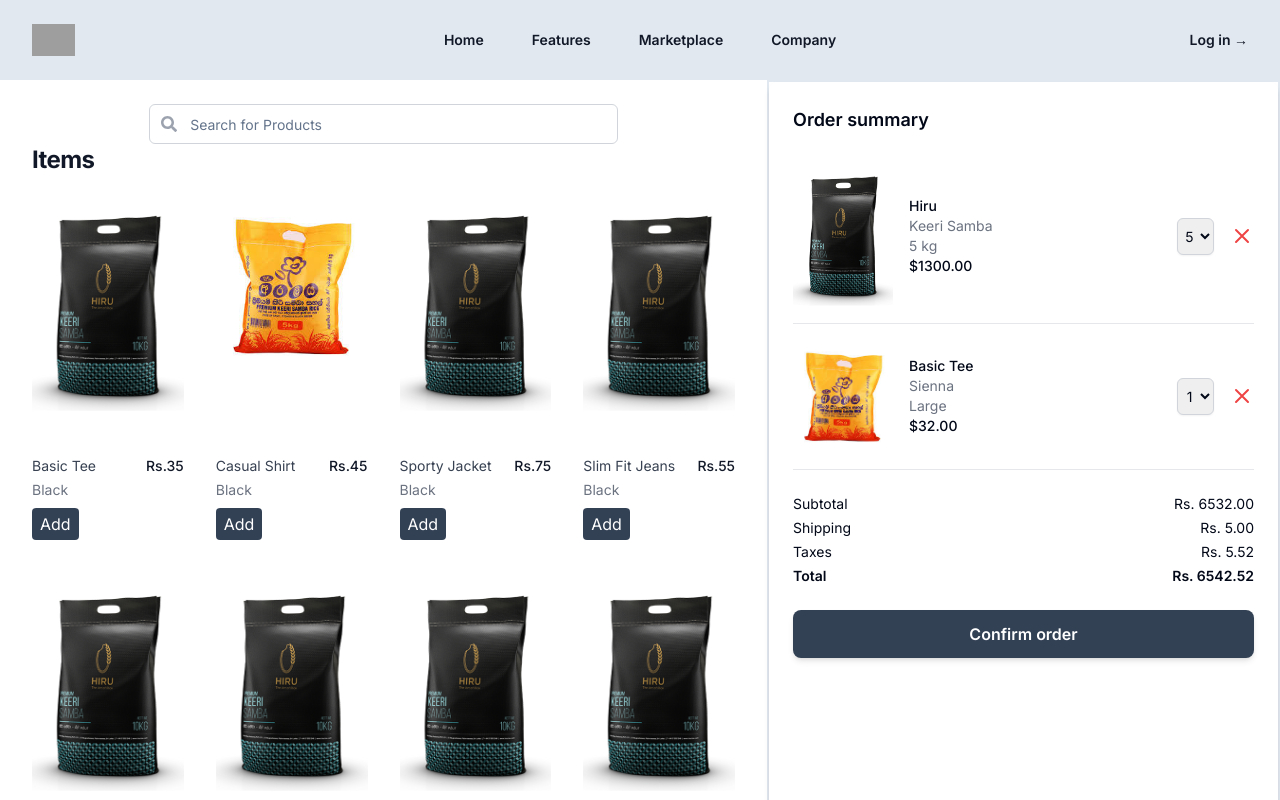
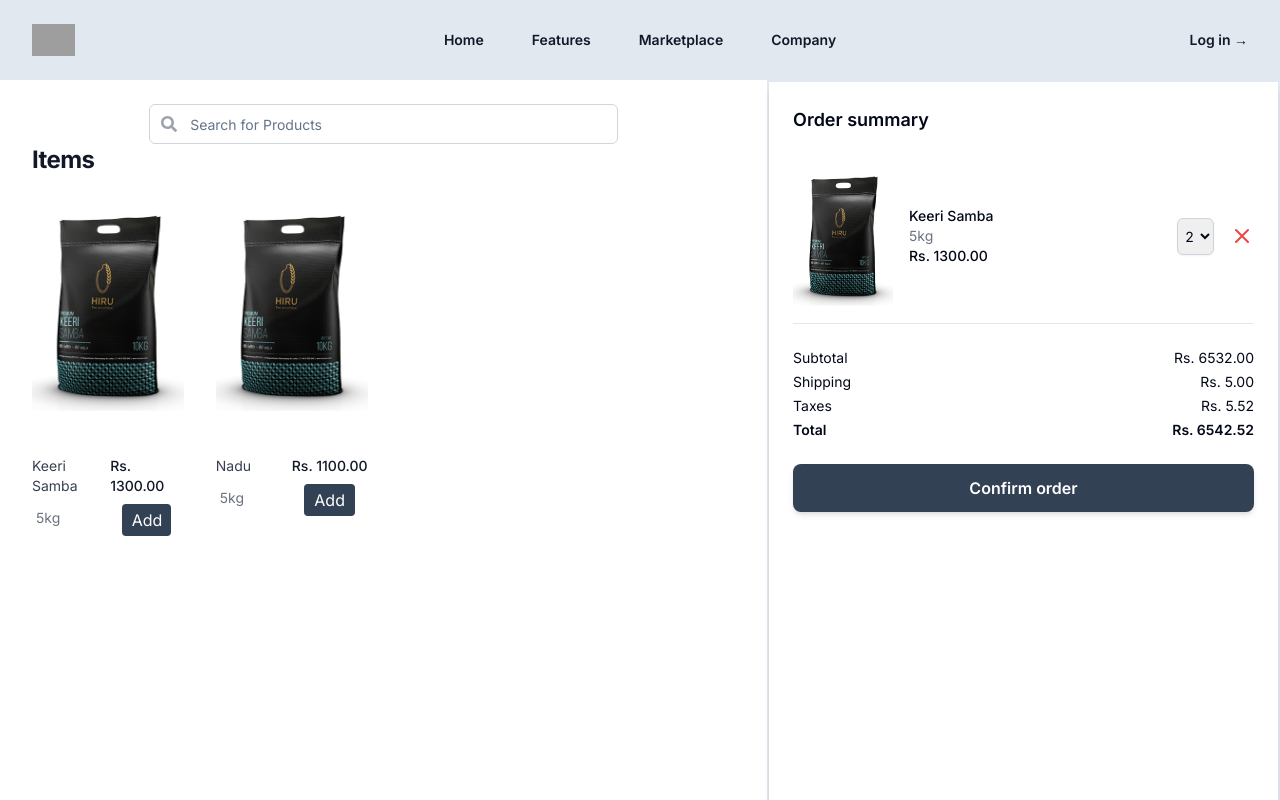
Before and after one commit to dinalUdagedara/Retail-POS, a Next.js app: page / in a window 1280 px wide. Shown: the top 800 px of the page. Built offline with nearby package versions, Linux system fonts and the light colour scheme; grey boxes are pictures that could not be loaded.

Commit message:
update: Updated with the zustand state management

```diff
--- a/components/invoice-dashboard/bill/bill.tsx
+++ b/components/invoice-dashboard/bill/bill.tsx
@@ -1,20 +1,10 @@
 // components/OrderSummary.tsx
 
-import React from 'react';
-import Image from 'next/image';
-
-interface OrderItem {
-  id: number;
-  name: string;
-  color: string;
-  size: string;
-  price: number;
-  quantity: number;
-  image: string;
-}
+import React from "react";
+import Image from "next/image";
+import { useStore } from "@/store/state";
 
 interface OrderSummaryProps {
-  items: OrderItem[];
   subtotal: number;
   shipping: number;
   taxes: number;
@@ -23,30 +13,27 @@ interface OrderSummaryProps {
 }
 
 const OrderSummary: React.FC<OrderSummaryProps> = ({
-  items,
   subtotal,
   shipping,
   taxes,
   total,
   onConfirm,
 }) => {
+  const billedItems = useStore((state) => state.billedItems);
+
   return (
     <div className="p-6 bg-white rounded-lg shadow-md w-full h-screen">
       <h2 className="text-lg font-semibold mb-4">Order summary</h2>
-      {items.map((item) => (
-        <div key={item.id} className="flex items-center justify-between border-b border-gray-200 py-4">
-
-          <Image
-            src={item.image}
-            alt={item.name}
-            width={100}
-            height={100}
-          />
+      {billedItems.map((item) => (
+        <div
+          key={item.id}
+          className="flex items-center justify-between border-b border-gray-200 py-4"
+        >
+          <Image src={item.imageURL} alt={item.name} width={100} height={100} />
           <div className="flex-1 ml-4">
             <h3 className="text-sm font-medium">{item.name}</h3>
-            <p className="text-sm text-gray-500">{item.color}</p>
             <p className="text-sm text-gray-500">{item.size}</p>
-            <p className="text-sm font-medium">${item.price.toFixed(2)}</p>
+            <p className="text-sm font-medium">Rs. {item.price.toFixed(2)}</p>
           </div>
           <div className="flex items-center">
             <select
@@ -68,7 +55,11 @@ const OrderSummary: React.FC<OrderSummaryProps> = ({
                 stroke="currentColor"
                 className="w-6 h-6"
               >
-                <path strokeLinecap="round" strokeLinejoin="round" d="M6 18L18 6M6 6l12 12" />
+                <path
+                  strokeLinecap="round"
+                  strokeLinejoin="round"
+                  d="M6 18L18 6M6 6l12 12"
+                />
               </svg>
             </button>
           </div>
--- a/components/invoice-dashboard/confirm-item/confirm-item.tsx
+++ b/components/invoice-dashboard/confirm-item/confirm-item.tsx
@@ -6,7 +6,7 @@ import Image from "next/image";
 
 const Confirmation = () => {
   //Zustand setup
-  const bears = useStore((state) => state.bears);
+  const selectedItem = useStore((state) => state.selectedItem);
 
   return (
     <div className=" w-full p-20 pt-2">
--- a/components/invoice-dashboard/invoice-page.tsx
+++ b/components/invoice-dashboard/invoice-page.tsx
@@ -12,7 +12,7 @@ const items = [
     size: "5 kg",
     price: 1300.0,
     quantity: 5,
-    image: "/assets/hiru.jpg",
+    imageURL: "/assets/hiru.jpg",
   },
   {
     id: 2,
@@ -21,7 +21,7 @@ const items = [
     size: "Large",
     price: 32.0,
     quantity: 1,
-    image: "/assets/araliya.jpg",
+    imageURL: "/assets/araliya.jpg",
   },
 ];
 
--- a/components/invoice-dashboard/item-list/item-list.tsx
+++ b/components/invoice-dashboard/item-list/item-list.tsx
@@ -3,104 +3,15 @@ import Image from "next/image";
 import { MouseEventHandler } from "react";
 import { Input } from "@/components/ui/input";
 import { FaSearch } from "react-icons/fa";
-const products = [
-  {
-    id: 1,
-    name: "Basic Tee",
-    href: "#",
-    imageSrc: "/assets/hiru.jpg",
-    imageAlt: "Front of men's Basic Tee in black.",
-    price: "Rs.35",
-    color: "Black",
-  },
-  {
-    id: 2,
-    name: "Casual Shirt",
-    href: "#",
-    imageSrc: "/assets/araliya.jpg",
-    imageAlt: "Front of men's Casual Shirt in black.",
-    price: "Rs.45",
-    color: "Black",
-  },
-  {
-    id: 3,
-    name: "Sporty Jacket",
-    href: "#",
-    imageSrc: "/assets/hiru.jpg",
-    imageAlt: "Front of men's Sporty Jacket in black.",
-    price: "Rs.75",
-    color: "Black",
-  },
-  {
-    id: 4,
-    name: "Slim Fit Jeans",
-    href: "#",
-    imageSrc: "/assets/hiru.jpg",
-    imageAlt: "Front of men's Slim Fit Jeans in black.",
-    price: "Rs.55",
-    color: "Black",
-  },
-  {
-    id: 5,
-    name: "Formal Trousers",
-    href: "#",
-    imageSrc: "/assets/hiru.jpg",
-    imageAlt: "Front of men's Formal Trousers in black.",
-    price: "Rs.60",
-    color: "Black",
-  },
-  {
-    id: 6,
-    name: "Classic Blazer",
-    href: "#",
-    imageSrc: "/assets/hiru.jpg",
-    imageAlt: "Front of men's Classic Blazer in black.",
-    price: "Rs.120",
-    color: "Black",
-  },
-  {
-    id: 7,
-    name: "Cotton Shorts",
-    href: "#",
-    imageSrc: "/assets/hiru.jpg",
-    imageAlt: "Front of men's Cotton Shorts in black.",
-    price: "Rs.25",
-    color: "Black",
-  },
-  {
-    id: 8,
-    name: "Polo T-shirt",
-    href: "#",
-    imageSrc: "/assets/hiru.jpg",
-    imageAlt: "Front of men's Polo T-shirt in black.",
-    price: "Rs.30",
-    color: "Black",
-  },
-  {
-    id: 9,
-    name: "Leather Belt",
-    href: "#",
-    imageSrc: "/assets/hiru.jpg",
-    imageAlt: "Front of men's Leather Belt in black.",
-    price: "Rs.40",
-    color: "Black",
-  },
-  {
-    id: 10,
-    name: "Sneakers",
-    href: "#",
-    imageSrc: "/assets/hiru.jpg",
-    imageAlt: "Front of men's Sneakers in black.",
-    price: "Rs.80",
-    color: "Black",
-  },
-];
+import { useStore } from "@/store/state";
 
 interface ItemListProps {
   onSelection: () => void;
 }
 
 const ItemList: React.FC<ItemListProps> = ({ onSelection }) => {
+  const availableItems = useStore((state) => state.availableItems);
+
   return (
     <div className="bg-white ">
       <div className="mx-auto max-w-2xl px-4 py-6 sm:px-6  lg:max-w-7xl lg:px-8">
@@ -119,36 +30,38 @@ const ItemList: React.FC<ItemListProps> = ({ onSelection }) => {
         </h2>
 
         <div className="mt-6 grid grid-cols-1 gap-x-6 gap-y-10 sm:grid-cols-2 lg:grid-cols-4 xl:gap-x-8">
-          {products.map((product) => (
+          {availableItems.map((product) => (
             <div key={product.id} className="group relative">
               <div className="aspect-h-1 aspect-w-1 w-full overflow-hidden rounded-md  lg:aspect-none group-hover:opacity-75 min-h-60">
                 <Image
-                  alt={product.imageAlt}
-                  src={product.imageSrc}
+                  alt={product.imageURL}
+                  src={product.imageURL}
                   layout="responsive"
                   width={1000}
                   height={1000}
                 />
               </div>
               <div className="mt-4 flex justify-between">
-                <div>
+                <div className="flex flex-col">
                   <h3 className="text-sm text-gray-700">
-                    <a href={product.href}>
-                      <span aria-hidden="true" className=" block" />
-                      {product.name}
-                    </a>
+                    <span aria-hidden="true" className=" block" />
+                    {product.name}
                   </h3>
-                  <p className="mt-1 text-sm text-gray-500">{product.color}</p>
+                  <p className="mt-3 ml-1 text-sm text-gray-500">
+                    {product.size}
+                  </p>
+                </div>
+                <div className="flex flex-col items-center">
+                  <p className="text-sm font-medium text-gray-900">
+                    Rs. {product.price.toFixed(2)}
+                  </p>
                   <button
                     onClick={onSelection}
-                    className="mt-2 mr-0 bg-slate-700 text-white py-1 px-2 rounded hover:bg-blue-700"
+                    className="mt-2 mr-0 bg-slate-700 text-white py-1 px-2 rounded hover:bg-blue-700 w-2/3 "
                   >
                     Add
                   </button>
                 </div>
-                <p className="text-sm font-medium text-gray-900">
-                  {product.price}
-                </p>
               </div>
             </div>
           ))}
--- a/store/state.ts
+++ b/store/state.ts
@@ -1,17 +1,60 @@
-import { create } from 'zustand'
+import { create } from "zustand";
+
+const products = [
+  {
+    id: 1,
+    name: "Keeri Samba",
+    size: "5kg",
+    price: 1300.0,
+    quantity: 2,
+    imageURL: "/assets/hiru.jpg",
+  },
+  {
+    id: 2,
+    name: "Nadu",
+    size: "5kg",
+    price: 1100.0,
+    quantity: 2,
+    imageURL: "/assets/hiru.jpg",
+  },
+];
 
 // Define the type for the state
+interface Item {
+  id: number;
+  name: string;
+  size: string;
+  price: number;
+  quantity: number;
+  imageURL: string;
+}
+
 interface BearState {
   bears: number;
+  billedItems: Item[];
+  availableItems: Item[];
+  selectedItem: Item[];
   increasePopulation: () => void;
   removeAllBears: () => void;
   updateBears: (newBears: number) => void;
 }
 
-// Create the store with the defined type
 export const useStore = create<BearState>((set) => ({
   bears: 10,
+  billedItems: [
+    {
+      id: 1,
+      name: "Keeri Samba",
+      size: "5kg",
+      price: 1300.0,
+      quantity: 2,
+      imageURL: "/assets/hiru.jpg",
+    },
+  ],
+  availableItems: products,
+  selectedItem:products,
+
   increasePopulation: () => set((state) => ({ bears: state.bears + 1 })),
   removeAllBears: () => set({ bears: 0 }),
   updateBears: (newBears) => set({ bears: newBears }),
-}))
+}));
```
